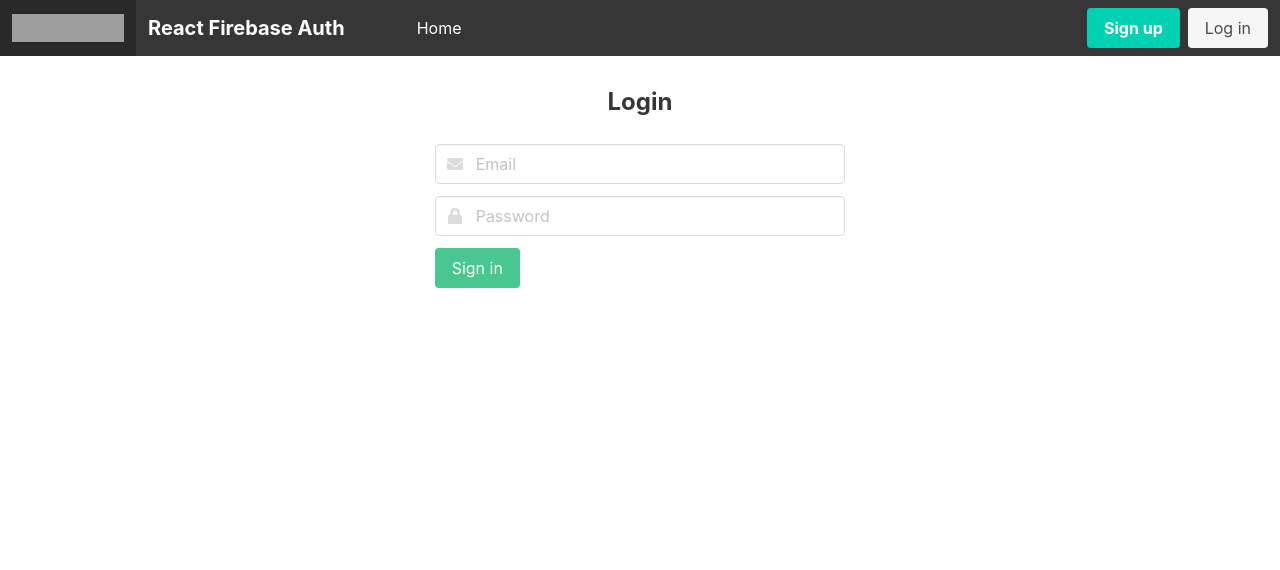
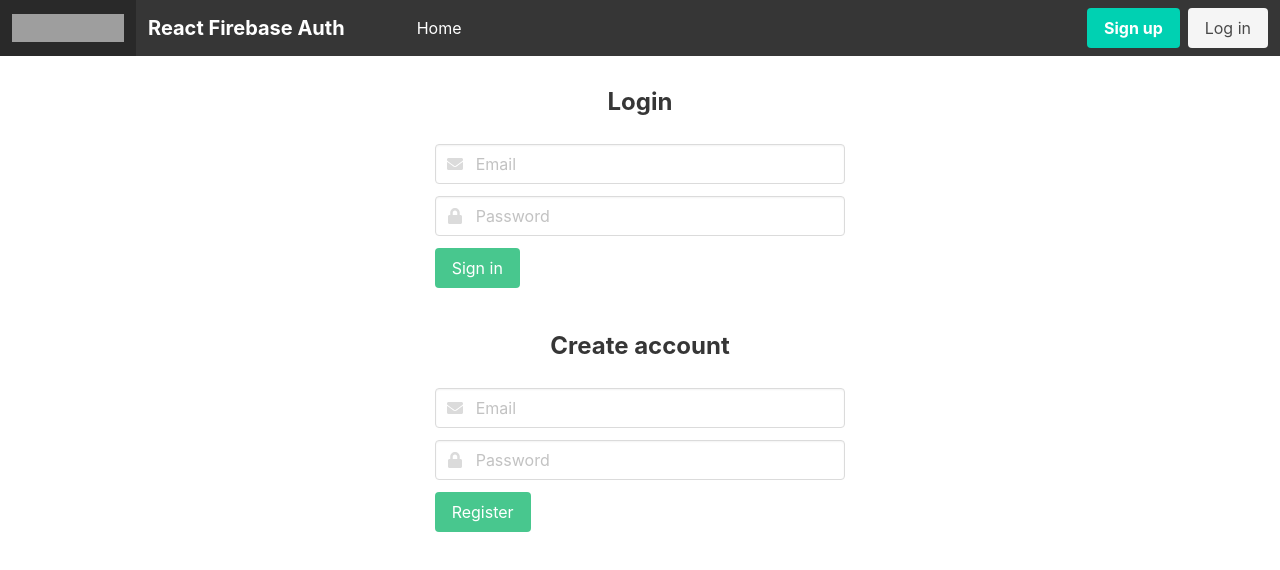
Before and after one commit to kargeb/firebase-auth-firestore-app, a React (Create React App) app: page / in a window 1280 px wide. Shown: the top 570 px of the page. Built offline with nearby package versions, Linux system fonts and the light colour scheme; no server answers; grey boxes are pictures that could not be loaded.

Commit message:
add SignUp component

```diff
--- a/src/App.js
+++ b/src/App.js
@@ -51,8 +51,6 @@ function App() {
   }, [loggedUser.userId]);
 
   const authData = {
-    // loggedUserEmail,
-    // loggedUserId,
     loggedUser,
     loggedUserContent,
     updateUserContent,
@@ -62,6 +60,7 @@ function App() {
     <Router>
       <Navbar loggedUserEmail={loggedUser.userEmail} />
       <SignIn />
+      <SignUp />
     </Router>
   );
 
```
